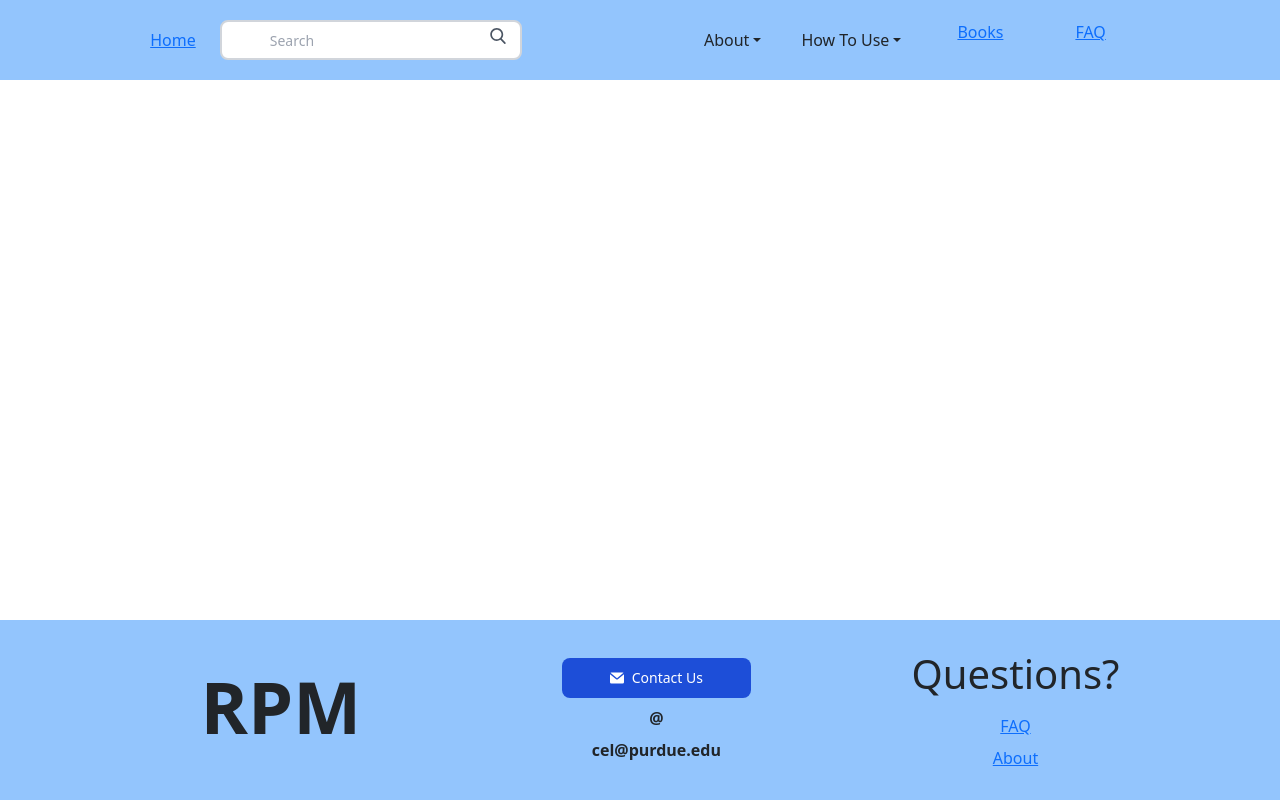
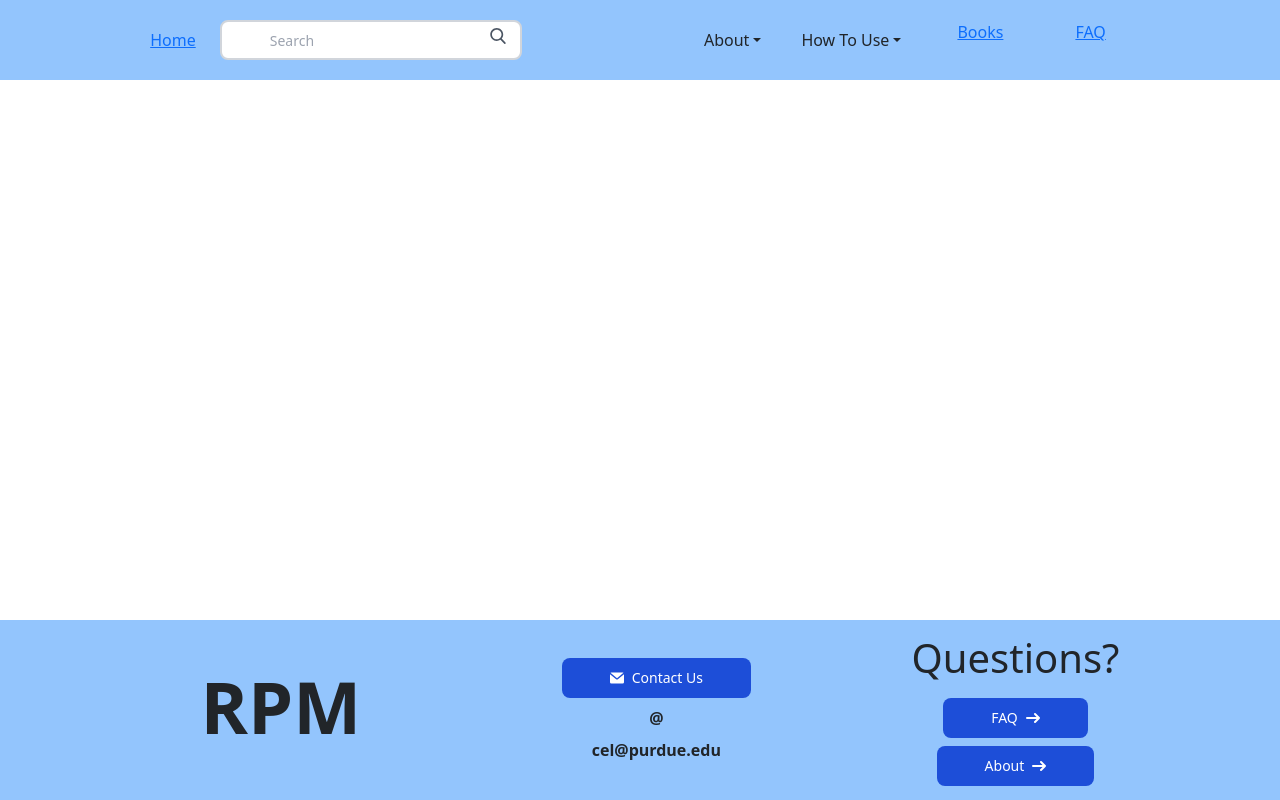
Before and after one commit to JNicho206/RPM, a React (Vite) app in the folder client/: page /how-to-use in a window 1280 px wide. Built offline with nearby package versions, Linux system fonts and the light colour scheme.

Commit message:
Change questions links to RouteButtons

```diff
--- a/client/src/components/Footer.tsx
+++ b/client/src/components/Footer.tsx
@@ -1,5 +1,8 @@
 import React from "react";
 import logo from "../assets/tmp.jpg";
+import { RouteButton } from "./RouteButton";
+
+
 export const Footer: React.FC = () =>
 {
 
@@ -21,8 +24,8 @@ export const Footer: React.FC = () =>
             </div>
             <div className="flex flex-col items-center justify-center gap-2">
                 <h1>Questions?</h1>
-                <a href="/faq">FAQ</a>
-                <a href="/about">About</a>
+                <RouteButton title={"FAQ"} route={"/faq"}></RouteButton>
+                <RouteButton title={"About"} route={"/about"}></RouteButton>
             </div>
 
         </div>
```
